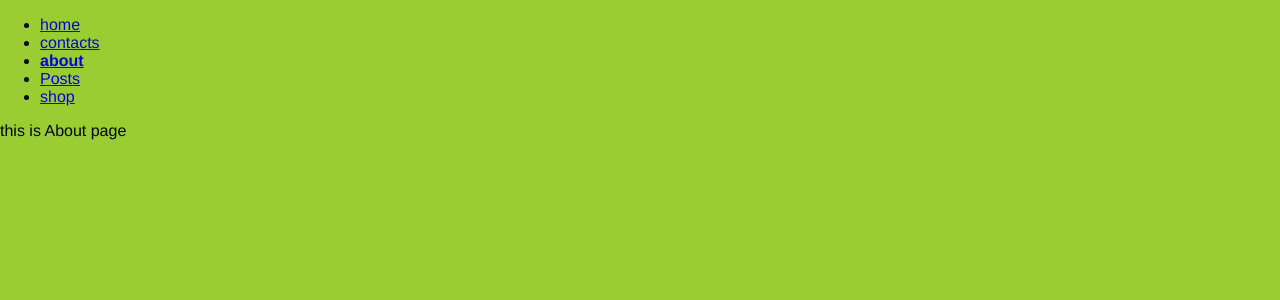
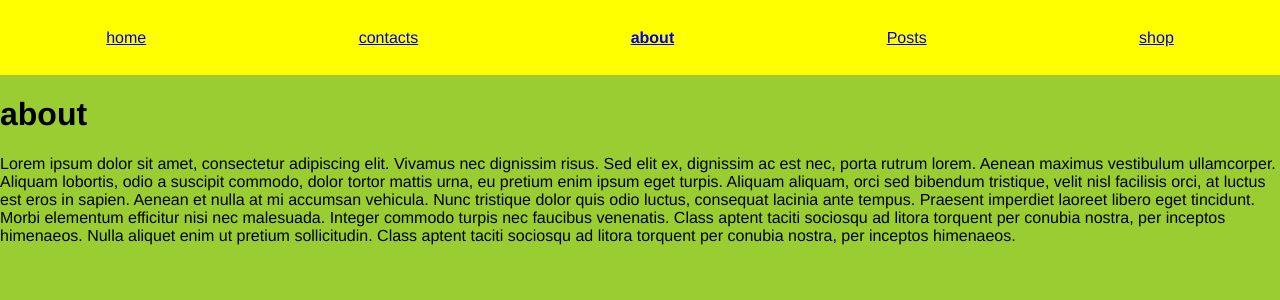
Before and after one commit to soltonbekov-aiymkyz/router-example, a React (Create React App) app: page /about in a window 1280 px wide. Shown: the top 300 px of the page. Built offline with nearby package versions, Linux system fonts and the light colour scheme.

Commit message:
addeed soe  styles

```diff
--- a/src/App.js
+++ b/src/App.js
@@ -1,5 +1,5 @@
 
-import { Redirect, Route, Switch } from 'react-router';
+import {  Route, Switch } from 'react-router';
 import { NavLink } from "react-router-dom";
 import About from "./components/About/About";
 import Contacts from "./components/Contacts/Contacts"
@@ -8,6 +8,13 @@ import NotFound from "./components/NotFound/NotFound";
 import Posts from "./components/Posts/Posts";
 import Shop from "./components/Shop/Shop";
 import "./App.css"
+
+
+
+
+
+
+
 function App() {
 
   const activeLinkStyle = {
@@ -16,7 +23,7 @@ function App() {
 
   return (
     <div className="App">
-      <ul>
+      <ul className="ul">
         <li>
           <NavLink
           exact
@@ -65,9 +72,15 @@ function App() {
 }
 export default App;
 //exact delaet atribut obizatelnym
+
 //Switch pereclushaet
+
 //redirect to for home page pereadresasiya
+
 //Link style stily aktivnoi ssylki
+
 //navlink dlya navigasii
+
 //match  coderzit params
+
 //path
--- a/src/components/About/About.js
+++ b/src/components/About/About.js
@@ -1,6 +1,27 @@
+import classes from "./About.module.css"
 const About =()=> {
     return(
-        <div>this is About page</div>
+        <div className=".About">
+            <h1> about </h1>
+            <p className="classes.p" >
+        Lorem ipsum dolor sit amet, consectetur adipiscing elit. Vivamus nec
+        dignissim risus. Sed elit ex, dignissim ac est nec, porta rutrum lorem.
+        Aenean maximus vestibulum ullamcorper. Aliquam lobortis, odio a suscipit
+        commodo, dolor tortor mattis urna, eu pretium enim ipsum eget turpis.
+        Aliquam aliquam, orci sed bibendum tristique, velit nisl facilisis orci,
+        at luctus est eros in sapien. Aenean et nulla at mi accumsan vehicula.
+        Nunc tristique dolor quis odio luctus, consequat lacinia ante tempus.
+        Praesent imperdiet laoreet libero eget tincidunt. Morbi elementum
+        efficitur nisi nec malesuada. Integer commodo turpis nec faucibus
+        venenatis. Class aptent taciti sociosqu ad litora torquent per conubia
+        nostra, per inceptos himenaeos. Nulla aliquet enim ut pretium
+        sollicitudin. Class aptent taciti sociosqu ad litora torquent per
+        conubia nostra, per inceptos himenaeos.
+      </p>
+
+
+        </div>
     )
 }
 export default About;
+//state props router ajax
--- /dev/null
+++ b/src/components/About/About.module.css
@@ -0,0 +1,11 @@
+
+.About {
+    padding-top: 20px;
+    text-align: center;
+}
+.p {
+    min-width: 900px;
+    padding: 15px;
+    margin-top: 15px;
+    color: wheat;
+}
--- a/src/components/Contacts/Contacts.js
+++ b/src/components/Contacts/Contacts.js
@@ -1,6 +1,17 @@
+
+
+import classes from "./Contacts.module.css";
 const Contacts =()=> {
     return(
-        <div>this is Contacts page</div>
+        <div className={classes.Contacts}>
+        <h2>This is contacts page</h2>
+        <p className={classes.con}>Us contacts</p>
+        <span>
+            <p>+ 996 702 3455 </p>
+            <p>+ 234 56545634 </p>
+        </span>
+    </div>
+
     )
 }
 export default Contacts;
--- /dev/null
+++ b/src/components/Contacts/Contacts.module.css
@@ -0,0 +1,8 @@
+.Contacts {
+    padding-top: 20px;
+    text-align: center;
+}
+.con {
+    font-size: 24px;
+     color: whitesmoke;
+}
--- a/src/components/Home/Home.js
+++ b/src/components/Home/Home.js
@@ -1,6 +1,8 @@
+import classes from "./Home.module.css"
 const Home =()=> {
     return(
-        <div>this is Home page</div>
+        <div className=".Home">
+            <h1>this is home page</h1></div>
     )
 }
 export default Home;
--- /dev/null
+++ b/src/components/Home/Home.module.css
@@ -0,0 +1,5 @@
+
+.Home {
+    padding-top: 20px;
+    text-align: center;
+}
--- a/src/components/NotFound/NotFound.js
+++ b/src/components/NotFound/NotFound.js
@@ -1,6 +1,11 @@
-const NotFound =()=> {
-    return(
-        <div> page is not found</div>
-    )
+
+
+import classes from "./NotFound.module.css";
+
+const NotFound = () => {
+    return (
+        <div className={classes.NotFound}><strong>Error:</strong> Page NotFound</div>
+    );
 }
+
 export default NotFound;
--- /dev/null
+++ b/src/components/NotFound/NotFound.module.css
@@ -0,0 +1,5 @@
+.NotFound {
+    padding-top: 50px;
+    text-align: center;
+    font-size: 25px;
+}
--- a/src/components/Shop/Shop.js
+++ b/src/components/Shop/Shop.js
@@ -1,6 +1,7 @@
 const Shop =()=> {
     return(
         <div>this is Shop page</div>
+
     )
 }
 export default Shop;
```
